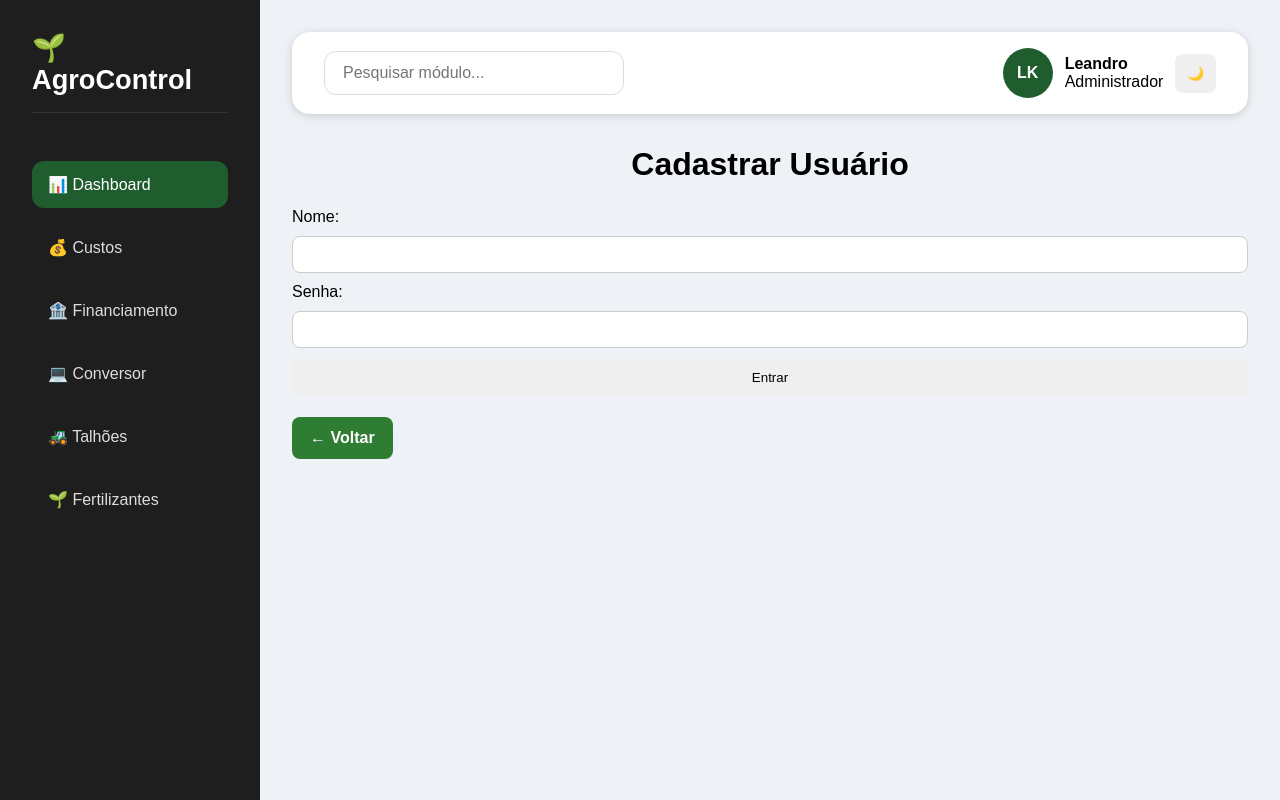
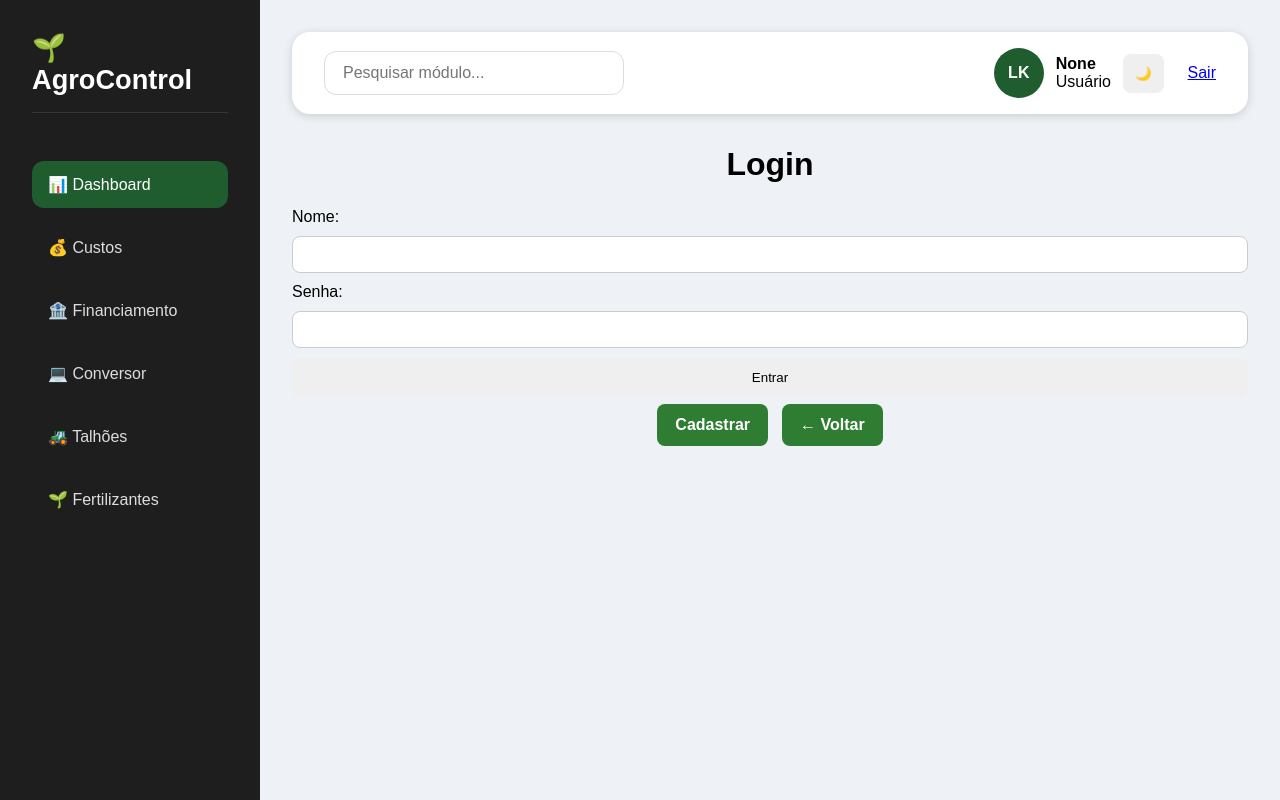
Before and after one commit to leandroklink/AgroCalc, a Flask app: page /login in a window 1280 px wide. Run offline with Flask 3, Linux system fonts and the light colour scheme.

Commit message:
melhorando css e rotas da tela de cadastro e login, adicionando função de logout na base.html e adicionando rota de logout

```diff
--- a/app.py
+++ b/app.py
@@ -437,6 +437,8 @@ def cadastrar_usuarios():
         'cadastro.html',
     )
 
+
+#rota de login
 @app.route('/login', methods=['GET', 'POST'])
 def login():
 
@@ -455,6 +457,7 @@ def login():
             return render_template(
                 'login',
                 erro='Senha Incorreta.')
+
         session["usuario_id"] = usuario[0]
         session["usuario_nome"] = usuario[1]
 
@@ -462,6 +465,16 @@ def login():
         return redirect(url_for(index))
     return render_template('login.html')
 
+#rota para sair de usuário
+@app.route('/logout')
+def logout():
+
+    session.clear()
+
+    flash('Você saiu do sistema.')
+
+    return redirect(url_for('login'))
+
 # Executa o servidor
 if __name__ == "__main__":
     app.run(debug=True)
--- a/static/css/style.css
+++ b/static/css/style.css
@@ -482,6 +482,15 @@ button {
     transform: translateY(-2px);
 }
 
+.opcoes{
+    display: flex;
+    justify-content: center;
+    align-items: center;
+}
+
+.opcoes a{
+    margin: 7px;
+}
 
 table {
     width: 100%;
--- a/templates/base.html
+++ b/templates/base.html
@@ -70,14 +70,15 @@
                 </div>
 
                 <div>
-                    <strong>Leandro</strong>
-                    <p>Administrador</p>
+                    <strong>{{ session.get('usuario_nome') }}</strong>
+                    <p>Usuário</p>
                 </div>
                     <button id="tema-btn"class = "tema-btn">
                         🌙
                     </button>
+
             </div>
-
+            <a href="/logout">Sair</a>
         </div>
 
     </header>
--- a/templates/cadastro.html
+++ b/templates/cadastro.html
@@ -27,12 +27,12 @@
     </button>
 
 </form>
-
+<div class='opcoes'>
     <a class="btn-voltar" href="/login">
         Entrar
     </a>
-
     <a class="btn-voltar" href="/">
         ← Voltar
     </a>
+</div>
 {% endblock %}
--- a/templates/login.html
+++ b/templates/login.html
@@ -1,12 +1,12 @@
 {% extends 'base.html' %}
 
 {% block title %}
-    Cadastrar Usuário
+    login
 {% endblock %}
 
 {% block content %}
 
-<h1>Cadastrar Usuário</h1>
+<h1>Login</h1>
 
 <form action="/login" method="POST">
 
@@ -22,7 +22,19 @@
 
 </form>
 
-<a class="btn-voltar" href="/">
-    ← Voltar
-</a>
+<div class='opcoes'>
+    <a class="btn-voltar" href="/cadastrar-usuario">
+        Cadastrar
+    </a>
+
+    <a class="btn-voltar" href="/">
+        ← Voltar
+    </a>
+</div>
+
+{% if erro %}
+    <p class="erro">
+        {{ erro }}
+    </p>
+{% endif %}
 {% endblock %}
```
Lines whose indentation alone changed are shown as unchanged.
